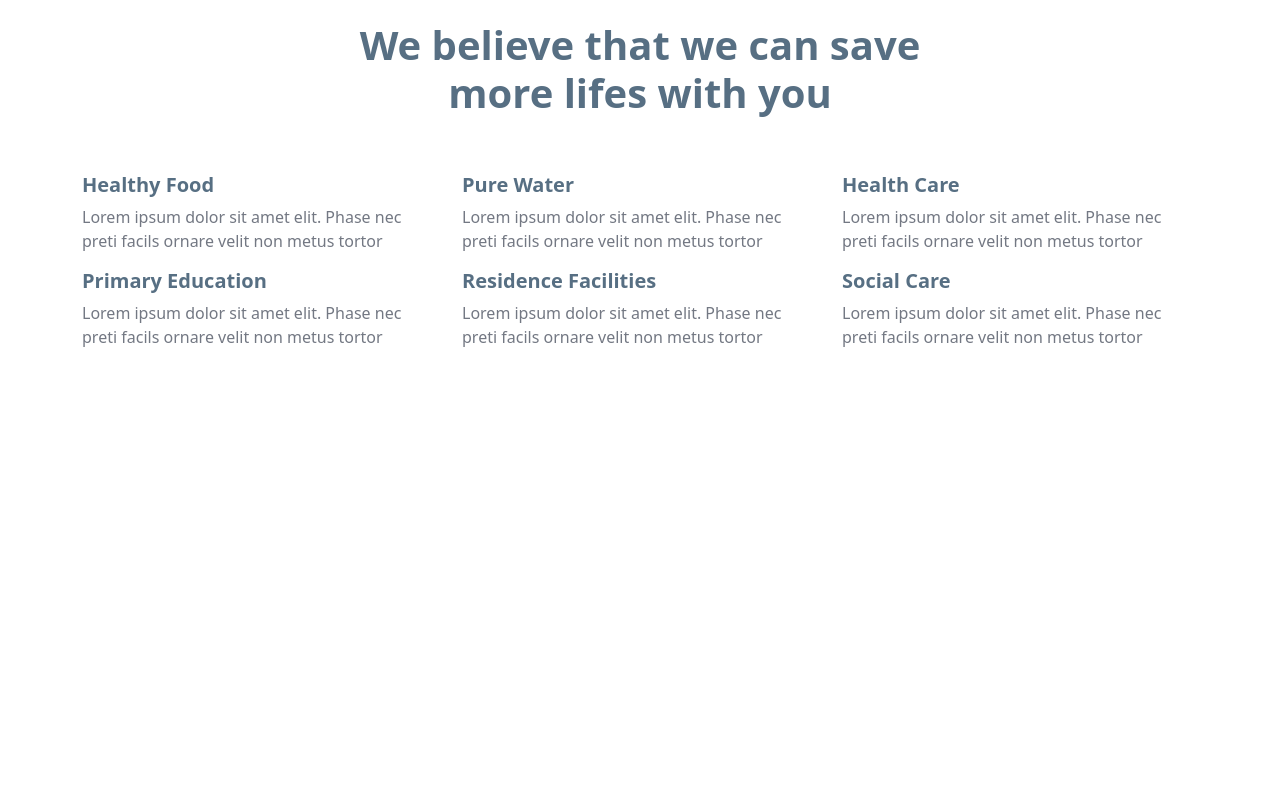
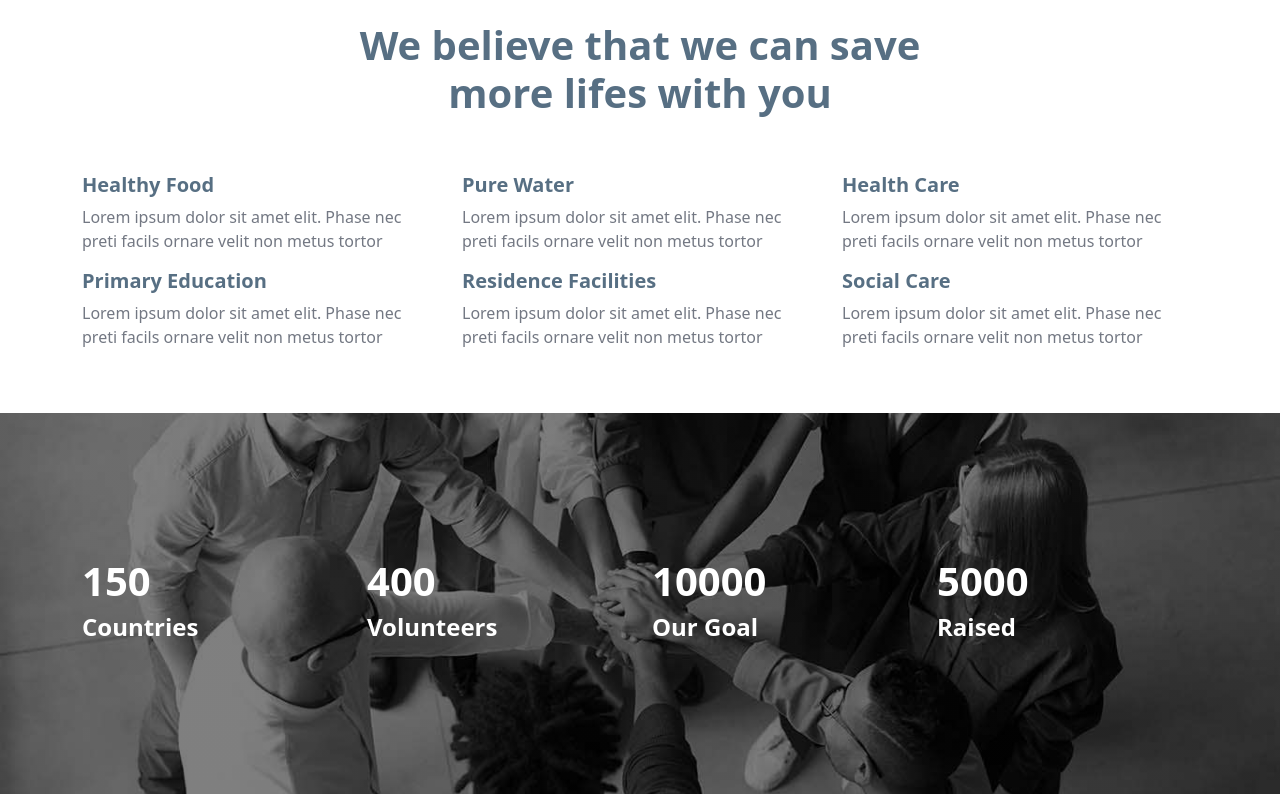
Before and after one commit to EsratAwall/groupProjectTask-11, a plain HTML site: page index.html in a window 1280 px wide. Shown: the part 2238-3032 px from the top of the page. Before the commit the page ends 2603 px from the top, so only its background shows below. Drawn offline with nearby package versions, Linux system fonts and the light colour scheme.

Commit message:
fact section end

```diff
--- a/index.html
+++ b/index.html
@@ -180,7 +180,7 @@
 
      <!-------start what we do section--------->
 
-     <section class="container mt-5 pt-4">
+     <section class="container mt-5 pt-4 mb-3">
       <h4 class="fw-bolder mt-4 mb-4 text-center" style="color: rgb(97, 164, 3)">What We Do?</h4>
       <h1 class="fw-bold mb-5 pb-2 text-center" style="color: #576f83;">We believe that we can save<br> more lifes with you</h1>
       <div>
@@ -236,7 +236,39 @@
      </section>
      <!-------End what we do section--------->
 
+ <!-------start facts section--------->
 
+ <section class="factse pt-5 pb-5 mt-5" >
+  <div class="container pt-5 pb-5">
+    <div class="row  mt-5 mb-5">
+      <div class="col">
+        <div class="text-white">
+        <h1 class="fw-bold">150</h1>
+        <h4 class="fw-bolder">Countries</h4>
+      </div>
+      </div>
+      <div class="col">
+        <div class="text-white">
+          <h1 class="fw-bold">400</h1>
+          <h4 class="fw-bolder">Volunteers</h4>
+        </div>
+      </div>
+      <div class="col">
+        <div class="text-white">
+          <h1 class="fw-bold">10000</h1>
+          <h4 class="fw-bolder">Our Goal</h4>
+        </div>
+      </div>
+      <div class="col">
+        <div class="text-white">
+          <h1 class="fw-bold">5000</h1>
+          <h4 class="fw-bolder">Raised</h4>
+        </div>
+      </div>
+    </div>
+  </div>
+
+ </section>
     <script src="https://cdn.jsdelivr.net/npm/swiper@11/swiper-bundle.min.js"></script>
     <script src="https://cdn.jsdelivr.net/npm/bootstrap@5.3.2/dist/js/bootstrap.bundle.min.js" integrity="sha384-C6RzsynM9kWDrMNeT87bh95OGNyZPhcTNXj1NW7RuBCsyN/o0jlpcV8Qyq46cDfL" crossorigin="anonymous"></script>
 </body>
--- a/style.css
+++ b/style.css
@@ -5,3 +5,12 @@ html, body {
     -webkit-font-smoothing: antialiased;
     -moz-osx-font-smoothing: grayscale;
   }
+  .factse{
+    position: relative;
+    width: 100%;
+    background: linear-gradient(rgba(2, 2, 2, 0.5), rgba(0, 0, 0, 0.5)), url("./image/facts.jpg") fixed center center;
+    background-size: cover;
+    display: flex;
+    justify-content: center;
+    align-items: center;
+  }
```
